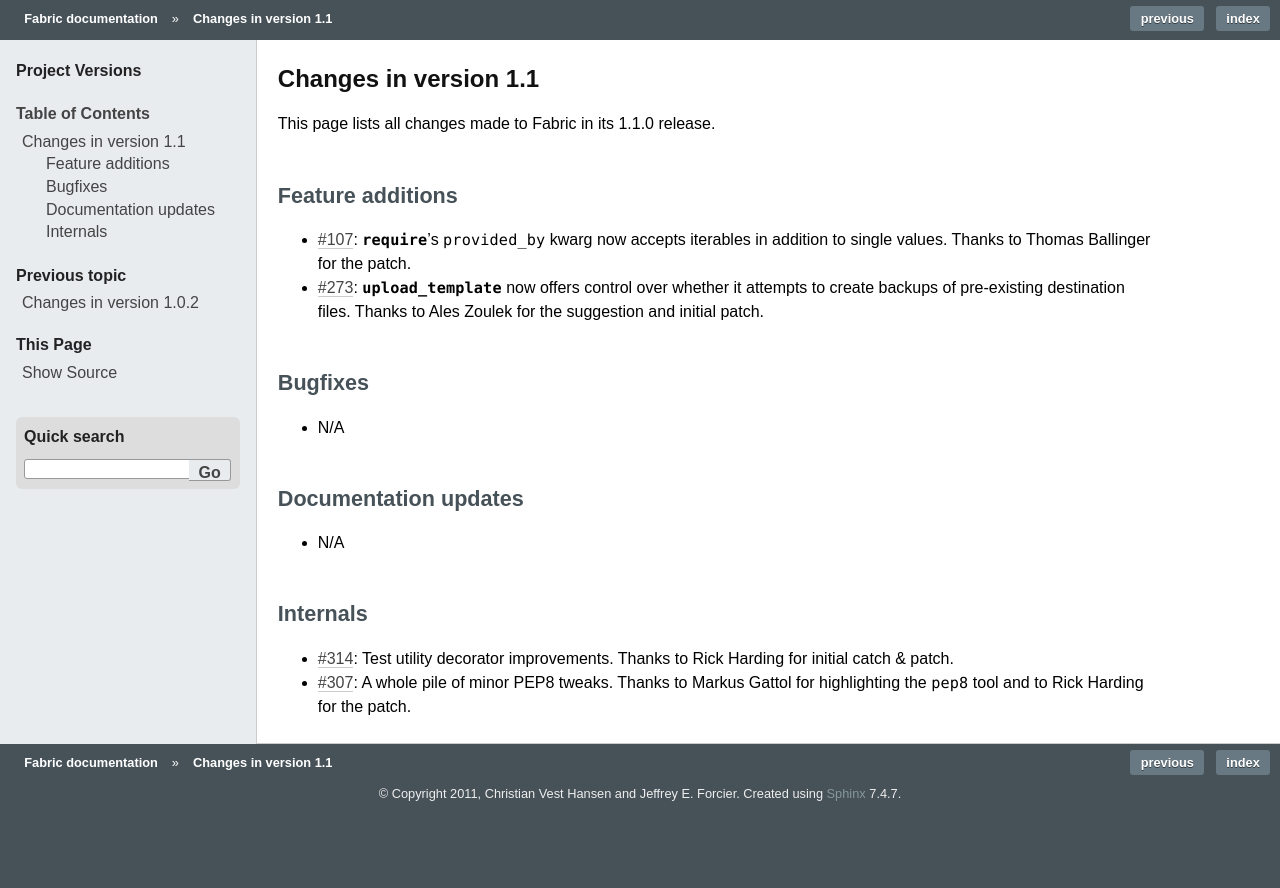
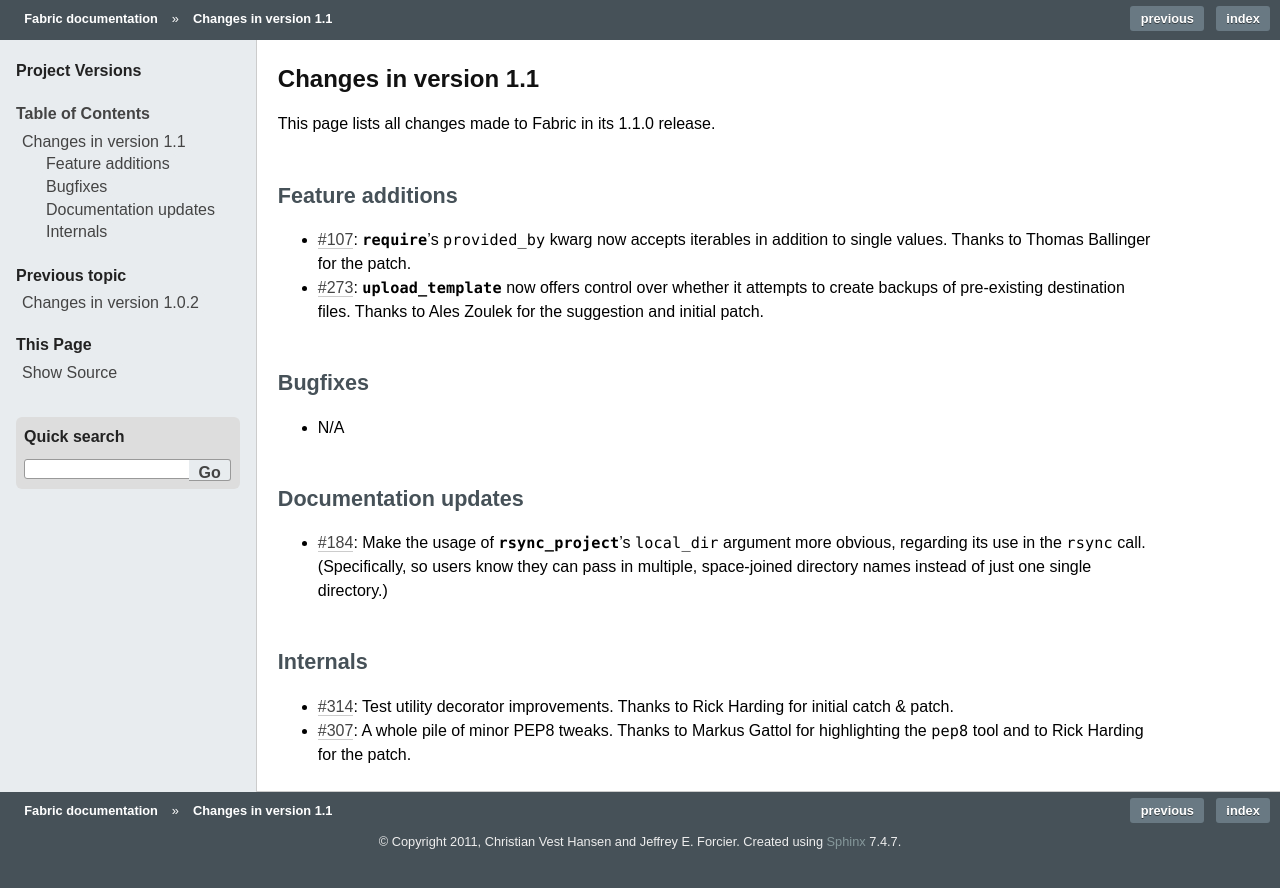
Before and after one commit to fabric/fabric, a Sphinx documentation site: the page built from docs/changes/1.1.rst, in a window 1280 px wide. Shown: the top 888 px of the page. Built offline with Sphinx 7.4.7, drawn with Linux system fonts in a browser that asks for light colours; the version number could not be read and is left out.

Commit message:
Re #184, add changelog entry and tweak language

```diff
--- a/docs/changes/1.1.rst
+++ b/docs/changes/1.1.rst
@@ -23,7 +23,10 @@
 Documentation updates
 =====================
 
-* N/A
+* :issue:`184`: Make the usage of `~fabric.contrib.project.rsync_project`'s
+  ``local_dir`` argument more obvious, regarding its use in the ``rsync`` call.
+  (Specifically, so users know they can pass in multiple, space-joined
+  directory names instead of just one single directory.)
 
 Internals
 =========
```
Also changed, not shown: 1 other file.
